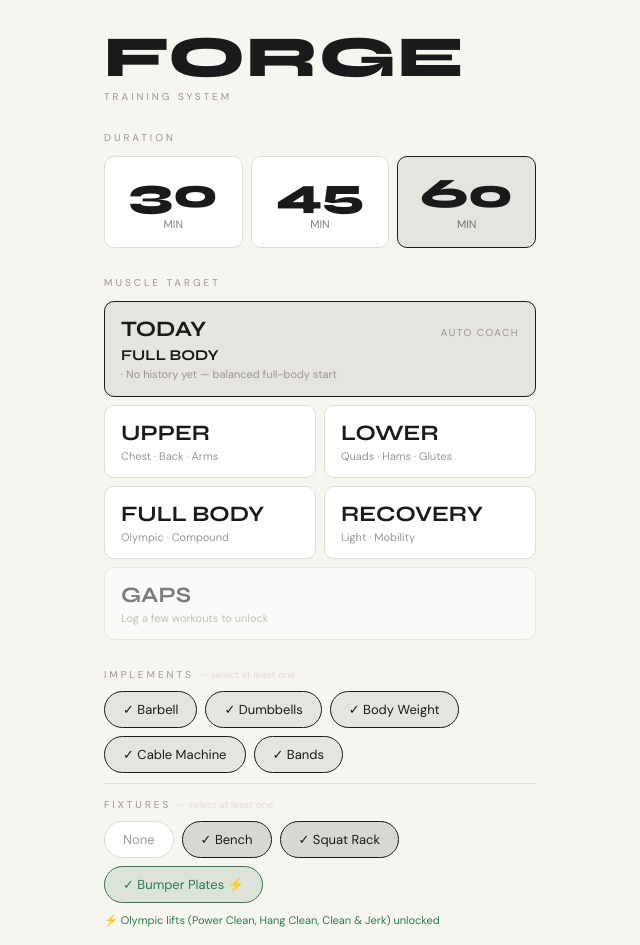
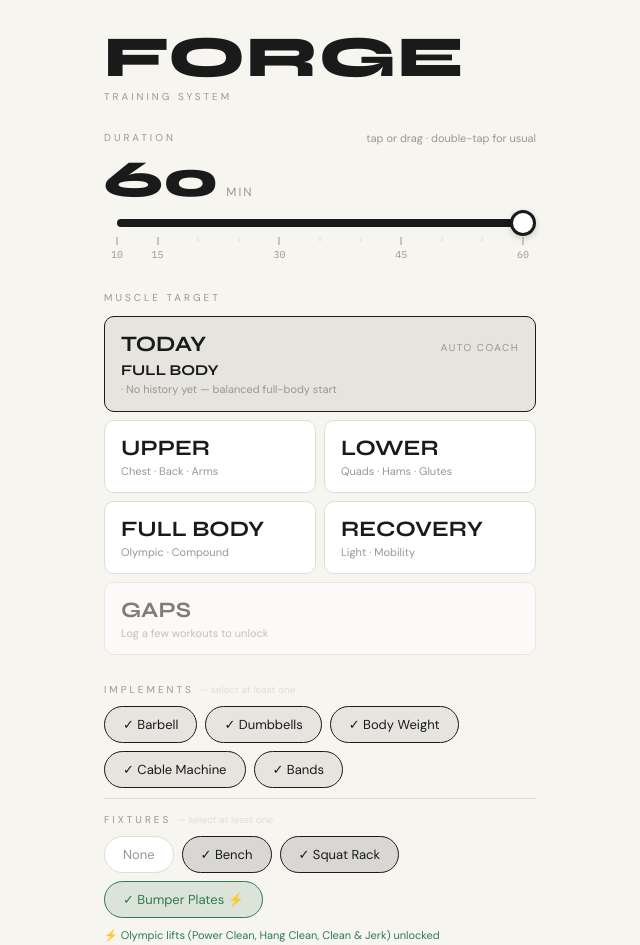
Before and after one commit to samw90/Forge-Workout, a plain HTML site: page index.html in a window 1280 px wide. Shown: the top 945 px of the page, without its empty margins (320-960 px from the left). Drawn offline with Linux system fonts and the light colour scheme.

Commit message:
update duration slider

```diff
--- a/index.html
+++ b/index.html
@@ -749,7 +749,7 @@
 function loadCfg(){
   try{
     const c=JSON.parse(localStorage.getItem(CFG_KEY)||'null');
-    if(c&&[30,45,60].includes(c.dur)&&TARGETS.some(t=>t.id===c.target)&&Array.isArray(c.equip)&&EQ_GROUP1.some(e=>c.equip.includes(e.id)))
+    if(c&&c.dur>=10&&c.dur<=60&&c.dur%5===0&&TARGETS.some(t=>t.id===c.target)&&Array.isArray(c.equip)&&EQ_GROUP1.some(e=>c.equip.includes(e.id)))
       return {dur:c.dur,target:c.target,equip:c.equip.filter(id=>EQ_GROUP1.concat(EQ_GROUP2).some(e=>e.id===id))};
   }catch(e){}
   return JSON.parse(JSON.stringify(DEFAULT_CFG));
@@ -805,6 +805,7 @@
 // ═══ SETUP SCREEN ═══
 function Setup(){
   const c=state.cfg;
+  applyDurRules(c);   // an old saved 10-min non-recovery setup snaps to Recovery
   const toggle=id=>{ toggleEq(id); saveCfg(); render(); };
   const toggleEq=id=>{
     const hasG1=EQ_GROUP1.some(e=>e.id===id), cur=c.equip;
@@ -852,27 +853,22 @@
   }
 
   // Duration
-  body.appendChild(h('div',{style:'margin-bottom:28px'},[
-    h('div',{style:`font-size:10px;letter-spacing:3px;color:${T.mut};margin-bottom:12px`},'DURATION'),
-    h('div',{style:'display:flex;gap:8px'},[30,45,60].map(d=>h('button',{
-      style:`flex:1;padding:16px 8px;border:1px solid ${c.dur===d?T.acc:T.bdr};background:${c.dur===d?T.acc+'14':T.sf};color:${c.dur===d?T.acc:T.txt};border-radius:10px;cursor:pointer;font-family:var(--body);text-align:center`,
-      onClick:()=>{c.dur=d;saveCfg();render();}
-    },[
-      h('div',{style:'font-family:var(--disp);font-size:42px;line-height:1;font-weight:800'},String(d)),
-      h('div',{style:'font-size:11px;opacity:.55;margin-top:2px'},'MIN'),
-    ]))),
-  ]));
+  body.appendChild(DurationSlider(c));
 
   // Target
   body.appendChild(h('div',{style:'margin-bottom:28px'},[
-    h('div',{style:`font-size:10px;letter-spacing:3px;color:${T.mut};margin-bottom:12px`},'MUSCLE TARGET'),
+    h('div',{style:`display:flex;justify-content:space-between;font-size:10px;letter-spacing:3px;color:${T.mut};margin-bottom:12px`},[
+      h('span',null,'MUSCLE TARGET'),
+      recoveryOnly(c)?h('span',{style:'letter-spacing:0;font-size:11px'},'10 min is recovery only · tap another to go to 15'):null,
+    ]),
     h('div',{style:'display:grid;grid-template-columns:1fr 1fr;gap:8px'},TARGETS.map(t=>{
       if(t.id==='today') return TodayCard(c);
       const isGaps=t.id==='gaps', gf=isGaps?gapFocus():null, locked=isGaps&&!(gf&&gf.muscles.length);
-      const sub=!isGaps?t.sub:locked?(state.saved.length?'No gaps right now — nicely balanced':'Log a few workouts to unlock'):gf.labels.join(' · ')+(gf.bias?' · more '+gf.bias:'');
+      const dim=recoveryOnly(c)&&t.id!=='recovery';   // greyed at 10 min; tapping bumps to 15
+      const sub=!isGaps||recoveryOnly(c)?t.sub:locked?(state.saved.length?'No gaps right now — nicely balanced':'Log a few workouts to unlock'):gf.labels.join(' · ')+(gf.bias?' · more '+gf.bias:'');
       return h('button',{
-        style:`padding:14px 16px;border:1px solid ${c.target===t.id?T.acc:T.bdr};background:${c.target===t.id?T.acc+'14':T.sf};color:${T.txt};border-radius:10px;cursor:${locked?'not-allowed':'pointer'};font-family:var(--body);text-align:left;opacity:${locked?.55:1}${isGaps?';grid-column:1/-1':''}`,
-        onClick:()=>{ if(locked)return; c.target=t.id;saveCfg();render(); }
+        style:`padding:14px 16px;border:1px solid ${c.target===t.id?T.acc:T.bdr};background:${c.target===t.id?T.acc+'14':T.sf};color:${T.txt};border-radius:10px;cursor:${locked?'not-allowed':'pointer'};font-family:var(--body);text-align:left;opacity:${locked?.55:dim?.4:1}${isGaps?';grid-column:1/-1':''}`,
+        onClick:()=>{ if(locked)return; if(dim) c.dur=WORKOUT_MIN; c.target=t.id; delete c.prevTarget; saveCfg();render(); }
       },[
         h('div',{style:'display:flex;justify-content:space-between;align-items:baseline;gap:8px'},[
           h('div',{style:`font-family:var(--disp);font-size:22px;font-weight:700;color:${c.target===t.id?T.acc:T.txt}`},t.label),
@@ -952,11 +948,59 @@
     })),
   ]);
 }
+// Duration: 5-minute steps, 10–60. 10 min is recovery-only: choosing it switches to
+// Recovery and greys out the other targets; going back to 15+ restores your last target.
+// Tap the track to jump, drag to fine-tune, double-tap the number for your usual length.
+const DUR_MIN=10, DUR_MAX=60, DUR_STEP=5, WORKOUT_MIN=15;
+const recoveryOnly=c=>c.dur<WORKOUT_MIN;
+function applyDurRules(c){
+  if(recoveryOnly(c)&&c.target!=='recovery'){ c.prevTarget=c.target; c.target='recovery'; }
+  else if(!recoveryOnly(c)&&c.prevTarget){ c.target=c.prevTarget; delete c.prevTarget; }
+}
+function usualDur(){
+  const n={}; state.saved.forEach(w=>{ const d=w.config&&w.config.dur; if(d) n[d]=(n[d]||0)+1; });
+  const best=Object.keys(n).sort((a,b)=>n[b]-n[a])[0];
+  return best?Number(best):45;
+}
+function DurationSlider(c){
+  const min=DUR_MIN;
+  const pct=d=>(d-min)/(DUR_MAX-min)*100;
+  const num=h('span',{style:'font-family:var(--disp);font-size:52px;line-height:1;font-weight:800'},String(c.dur));
+  const fill=h('div',{style:`position:absolute;left:0;top:0;bottom:0;width:${pct(c.dur)}%;background:${T.acc};border-radius:4px`});
+  const knob=h('div',{style:`position:absolute;top:50%;left:${pct(c.dur)}%;width:26px;height:26px;margin:-13px 0 0 -13px;border-radius:13px;background:${T.sf};border:3px solid ${T.acc};box-shadow:0 2px 6px rgba(0,0,0,.18)`});
+  const ticks=[];
+  for(let d=min;d<=DUR_MAX;d+=DUR_STEP){
+    const major=d%15===0||d===min;   // labels: 10 · 15 · 30 · 45 · 60
+    ticks.push(h('div',{style:`position:absolute;left:${pct(d)}%;top:22px;width:1px;height:${major?8:5}px;background:${major?T.mut:T.bdr};transform:translateX(-.5px)`}));
+    if(major) ticks.push(h('div',{style:`position:absolute;left:${pct(d)}%;top:33px;transform:translateX(-50%);font-family:var(--mono);font-size:10px;color:${T.mut}`},String(d)));
+  }
+  const track=h('div',{style:'position:relative;height:48px;margin:0 13px;touch-action:none;cursor:pointer'},[
+    h('div',{style:`position:absolute;left:0;right:0;top:4px;height:8px;background:${T.el};border-radius:4px`},[fill]),
+    h('div',{style:'position:absolute;left:0;right:0;top:8px'},[knob]),
+  ].concat(ticks));
+  const show=d=>{ num.textContent=String(d); fill.style.width=pct(d)+'%'; knob.style.left=pct(d)+'%'; };
+  const at=x=>{ const r=track.getBoundingClientRect(); const f=Math.max(0,Math.min(1,(x-r.left)/r.width)); return min+Math.round(f*(DUR_MAX-min)/DUR_STEP)*DUR_STEP; };
+  let dragging=false;
+  track.addEventListener('pointerdown',e=>{ dragging=true; try{ track.setPointerCapture(e.pointerId); }catch(_){} c.dur=at(e.clientX); show(c.dur); });
+  track.addEventListener('pointermove',e=>{ if(!dragging) return; const d=at(e.clientX); if(d!==c.dur){ c.dur=d; show(d); } });
+  const end=()=>{ if(!dragging) return; dragging=false; applyDurRules(c); saveCfg(); render(); };
+  track.addEventListener('pointerup',end); track.addEventListener('pointercancel',end);
+  let lastTap=0;
+  const readout=h('div',{style:'display:flex;align-items:baseline;gap:8px;margin-bottom:10px;cursor:pointer;user-select:none;-webkit-user-select:none',
+    onClick:()=>{ const now=Date.now(); if(now-lastTap<350){ c.dur=Math.max(min,Math.min(DUR_MAX,usualDur())); applyDurRules(c); saveCfg(); render(); } lastTap=now; }},
+    [num,h('span',{style:`font-size:12px;letter-spacing:2px;color:${T.mut}`},'MIN')]);
+  return h('div',{style:'margin-bottom:28px'},[
+    h('div',{style:`display:flex;justify-content:space-between;font-size:10px;letter-spacing:3px;color:${T.mut};margin-bottom:8px`},[
+      h('span',null,'DURATION'),h('span',{style:'letter-spacing:0;font-size:11px'},'tap or drag · double-tap for usual'),
+    ]),
+    readout, track,
+  ]);
+}
 function TodayCard(c){
-  const p=planToday(), on=c.target==='today';
+  const p=planToday(), on=c.target==='today', dim=recoveryOnly(c);   // greyed at 10 min; tapping bumps to 15
   return h('button',{
-    style:`grid-column:1/-1;padding:14px 16px;border:1px solid ${on?T.acc:T.bdr};background:${on?T.acc+'14':T.sf};color:${T.txt};border-radius:10px;cursor:pointer;font-family:var(--body);text-align:left`,
-    onClick:()=>{ c.target='today'; saveCfg(); render(); }
+    style:`grid-column:1/-1;padding:14px 16px;border:1px solid ${on?T.acc:T.bdr};background:${on?T.acc+'14':T.sf};color:${T.txt};border-radius:10px;cursor:pointer;font-family:var(--body);text-align:left;opacity:${dim?.4:1}`,
+    onClick:()=>{ if(dim) c.dur=WORKOUT_MIN; c.target='today'; delete c.prevTarget; saveCfg(); render(); }
   },[
     h('div',{style:'display:flex;justify-content:space-between;align-items:baseline;gap:8px'},[
       h('div',{style:`font-family:var(--disp);font-size:22px;font-weight:700;color:${on?T.acc:T.txt}`},'TODAY'),
```
